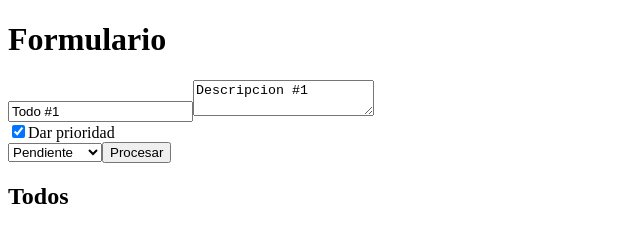
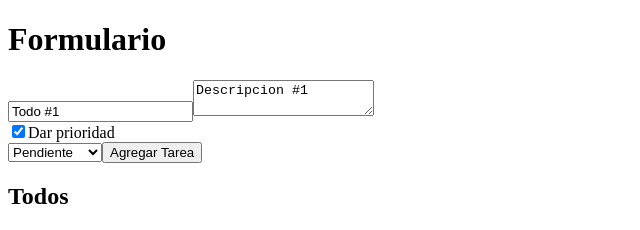
Before and after one commit to makzzer/REACT, a React app in the folder formularios-react/: page / in a window 1280 px wide. Shown: the top 230 px of the page, without its empty margins (0-640 px from the left). Built offline with nearby package versions, Linux system fonts and the light colour scheme; the HTML template or start-up script is replaced by a standard one.

Commit message:
agregando sweetalert2  a formulario

```diff
--- a/formularios-react/components/Formulario.jsx
+++ b/formularios-react/components/Formulario.jsx
@@ -1,4 +1,8 @@
+import swal from 'sweetalert2/dist/sweetalert2.all.min.js'
+
 import { useState } from "react";
+
+
 
 //Para trabajar con formularios controlados lo primero es hacer estados para cada uno de nuestros campos input
 const Formulario = () => {
@@ -22,6 +26,18 @@ const Formulario = () => {
 
     const handleSubmit = (e) => {
         e.preventDefault()
+
+        if (!title.trim() || !description.trim()) {
+            //hago el siguiente return para que no siga con el codigo si encontró error
+
+            return swal.fire({
+                icon: 'error',
+                title: 'Oops...',
+                text: 'No completaste titulo ni descripcion rey',
+
+              })
+
+        }
         console.log(title, description, state);
     };
 
@@ -73,7 +89,7 @@ const Formulario = () => {
                 <option value="completado">Completado</option>
             </select>
 
-            <button type="submit" className="btn btn-primary">Procesar</button>
+            <button type="submit" className="btn btn-primary">Agregar Tarea</button>
 
 
         </form>
--- a/formularios-react/package.json
+++ b/formularios-react/package.json
@@ -10,7 +10,8 @@
   },
   "dependencies": {
     "react": "^18.2.0",
-    "react-dom": "^18.2.0"
+    "react-dom": "^18.2.0",
+    "sweetalert2": "^11.7.3"
   },
   "devDependencies": {
     "@types/react": "^18.0.27",
--- a/formularios-react/src/App.jsx
+++ b/formularios-react/src/App.jsx
@@ -1,6 +1,7 @@
 import { useState } from "react";
 import Formulario from "../components/Formulario";
 import Todos from "../components/Todos";
+
 
 //recomienda inicializar el state para que cada vez que renderiza el componente no se esta creando el state
 const initialStateTodos = [
--- /dev/null
+++ b/package.json
@@ -0,0 +1,5 @@
+{
+  "dependencies": {
+    "sweetalert2": "^11.7.3"
+  }
+}
```
Also changed, not shown: 2 other files (tests, documents, lock files or other folders).
